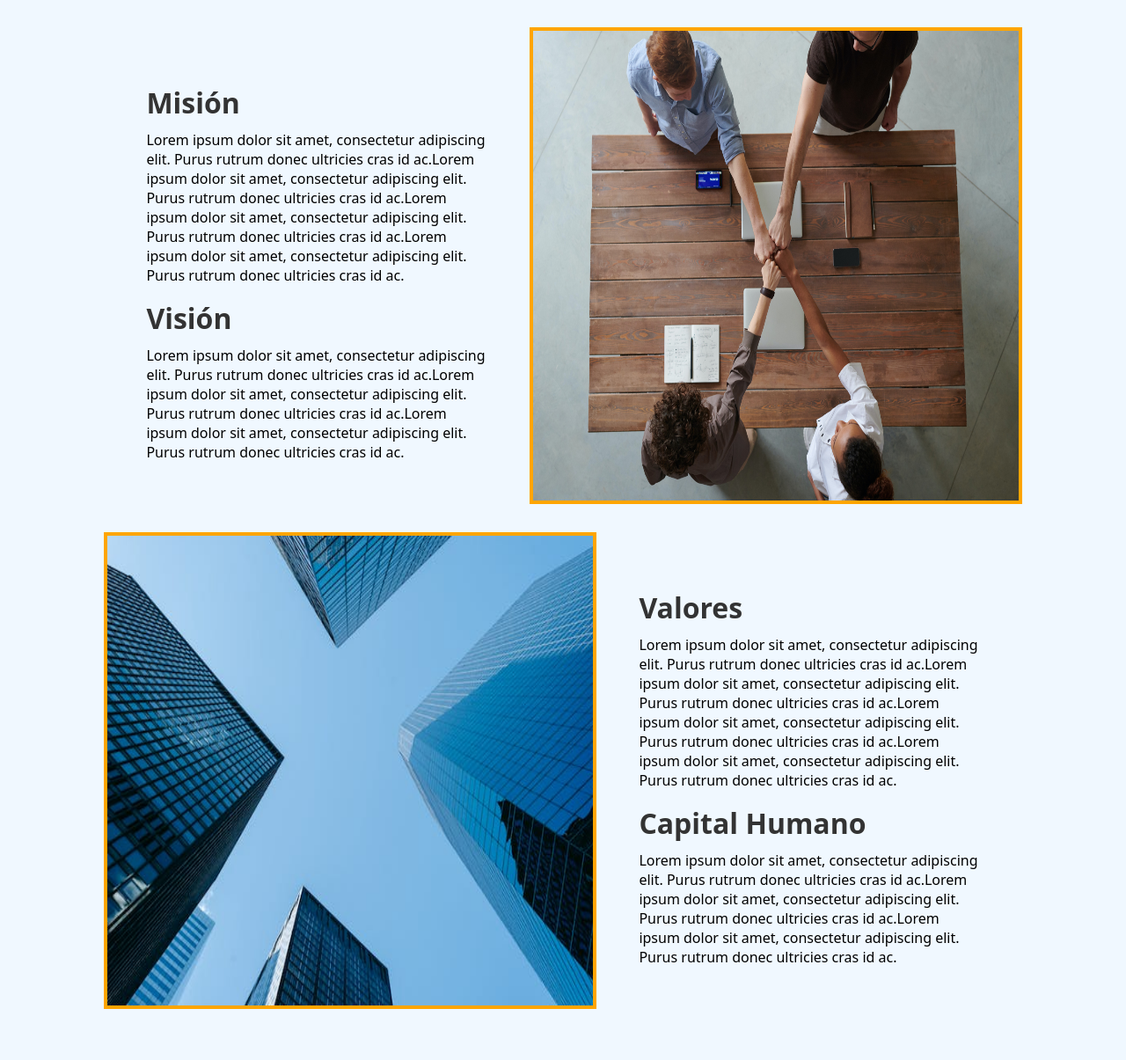
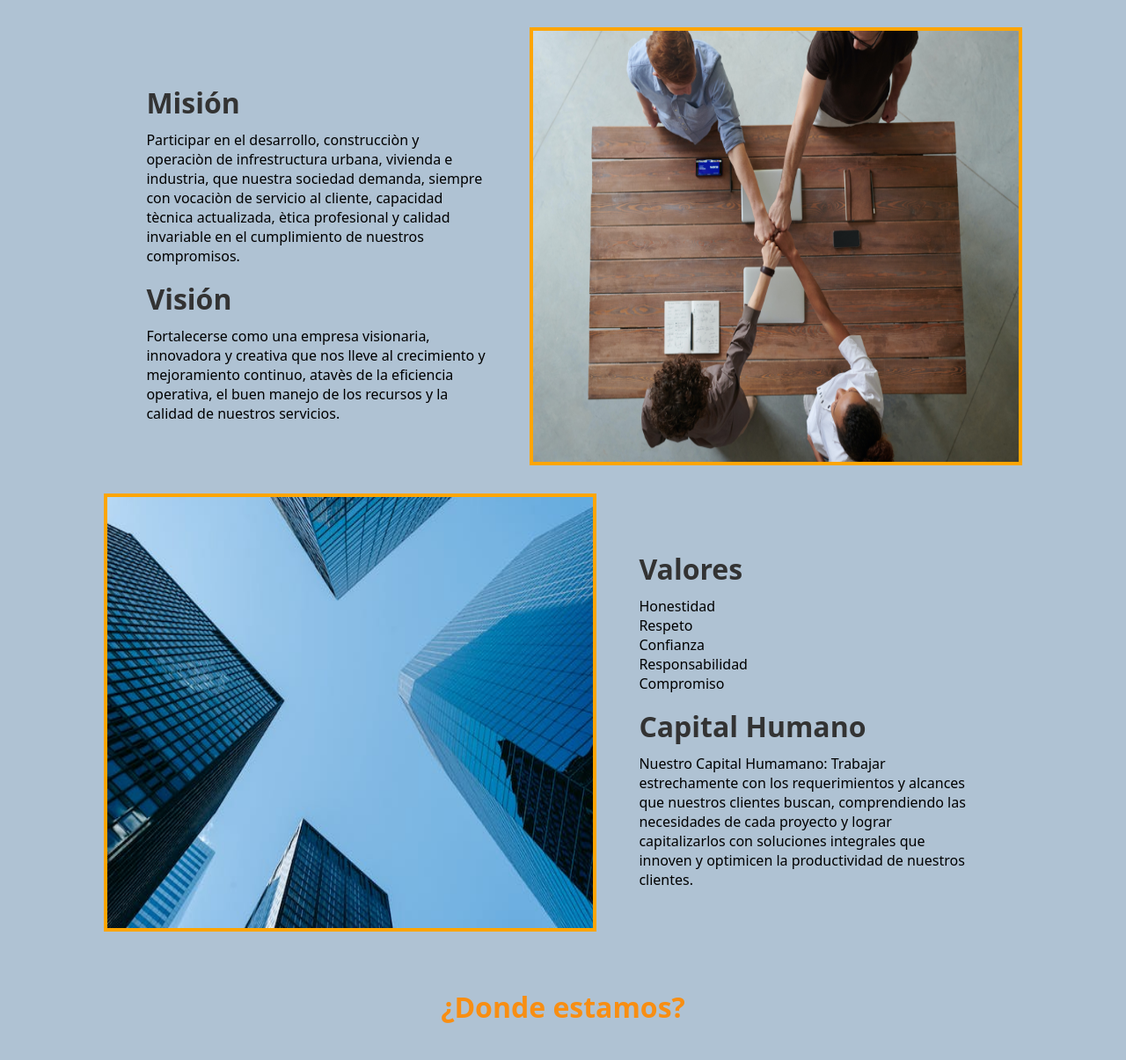
Before and after one commit to LuisAngelzzz/INSA, a PHP site: page /quienes-somos.php in a window 1280 px wide. Shown: the part 504-1709 px from the top of the page at 88% size. Run offline with PHP 8.4, Linux system fonts and the light colour scheme; some libraries are stand-ins or nearby versions.

Commit message:
Vision,mision y quite la seccion de proyectos.

```diff
--- a/css/styles.css
+++ b/css/styles.css
@@ -63,7 +63,7 @@ h1 {
 .contenedor-qsomos{
     width: 100%;
     min-height: 100vh;
-    background-color: aliceblue;
+    background-color: rgb(175, 194, 211);
     background-size: cover;
     background-position: center;
     padding: 10px 8%;
--- a/footer.php
+++ b/footer.php
@@ -33,6 +33,6 @@
 
 <div class="box__copyright">
     <hr>
-    <p>Todos los derechos reservados © 2021 <b></b></p>
+    <p>Todos los derechos reservados © 2023 <b></b></p>
 </div>
 </footer>
--- a/quienes-somos.php
+++ b/quienes-somos.php
@@ -26,7 +26,10 @@
 
                 <div class="tarjeta">
                 <h1>¿Quienes somos?</h1>
-                <p>Somos una empresa que conecta el mundo inmobiliario y financiero. Brindamos un servicio completo para la venta, compra o alquiler de bienes inmuebles. Nuestra ventaja son más de 15 años de experiencia y suelo en ubicaciones atractivas Lorem ipsum dolor sit amet, consectetur adipiscing elit. Purus rutrum donec ultricies cras id ac.</p>
+                <p>Una organizacion empresarial integrada por personas comprometidas con los principios de trabajo  en equipo,
+                    entrega y dedicaciòn total a la empresa, profesionalismo y dominio tècnico, con el objeto de proporcionar
+                    soluciones enfocadas a la construcciòn en los sectores inmobiliario, industrial, pùblico y privado.
+                </p>
                 </div>
 
             </div>
@@ -34,10 +37,15 @@
             <div class="contenedor-tarjeta">
                 <div class="tarjeta">
                     <h1>Misión</h1>
-                    <p>Lorem ipsum dolor sit amet, consectetur adipiscing elit. Purus rutrum donec ultricies cras id ac.Lorem ipsum dolor sit amet, consectetur adipiscing elit. Purus rutrum donec ultricies cras id ac.Lorem ipsum dolor sit amet, consectetur adipiscing elit. Purus rutrum donec ultricies cras id ac.Lorem ipsum dolor sit amet, consectetur adipiscing elit. Purus rutrum donec ultricies cras id ac.</p>
+                    <p>Participar en el desarrollo, construcciòn y operaciòn de infrestructura urbana, vivienda e industria, que
+                        nuestra sociedad demanda, siempre con vocaciòn de servicio al cliente, capacidad tècnica actualizada, ètica profesional y
+                        calidad invariable en el cumplimiento de nuestros compromisos.
+                    </p>
 
                     <h1>Visión</h1>
-                    <p>Lorem ipsum dolor sit amet, consectetur adipiscing elit. Purus rutrum donec ultricies cras id ac.Lorem ipsum dolor sit amet, consectetur adipiscing elit. Purus rutrum donec ultricies cras id ac.Lorem ipsum dolor sit amet, consectetur adipiscing elit. Purus rutrum donec ultricies cras id ac.</p>
+                    <p>Fortalecerse como una empresa visionaria, innovadora y creativa que nos lleve al crecimiento y mejoramiento continuo,
+                        atavès de la eficiencia operativa, el buen manejo de los recursos y la calidad de nuestros servicios.
+                    </p>
                 </div>
                 <img src="img/mision.jpg" alt="quienes somos">
 
@@ -47,10 +55,17 @@
                 <img src="img/vision.jpeg" alt="quienes somos">
                 <div class="tarjeta">
                     <h1>Valores</h1>
-                    <p>Lorem ipsum dolor sit amet, consectetur adipiscing elit. Purus rutrum donec ultricies cras id ac.Lorem ipsum dolor sit amet, consectetur adipiscing elit. Purus rutrum donec ultricies cras id ac.Lorem ipsum dolor sit amet, consectetur adipiscing elit. Purus rutrum donec ultricies cras id ac.Lorem ipsum dolor sit amet, consectetur adipiscing elit. Purus rutrum donec ultricies cras id ac.</p>
+                    <p>Honestidad</p>
+                    <p>Respeto</p>
+                    <p>Confianza</p>
+                    <p>Responsabilidad</p>
+                    <p>Compromiso</p>
 
                     <h1>Capital Humano</h1>
-                    <p>Lorem ipsum dolor sit amet, consectetur adipiscing elit. Purus rutrum donec ultricies cras id ac.Lorem ipsum dolor sit amet, consectetur adipiscing elit. Purus rutrum donec ultricies cras id ac.Lorem ipsum dolor sit amet, consectetur adipiscing elit. Purus rutrum donec ultricies cras id ac.</p>
+                    <p> Nuestro Capital Humamano: Trabajar estrechamente con los requerimientos y alcances que nuestros clientes buscan,
+                        comprendiendo las necesidades de cada proyecto y lograr capitalizarlos con soluciones integrales que innoven y optimicen la
+                        productividad de nuestros clientes.
+                    </p>
                 </div>
 
             </div>
@@ -64,36 +79,6 @@
 
         </section>
 
-        <section>
-            <div class="contenedor-tarjeta">
-                <img src="img/trabajo.jpg" alt="quienes somos">
-
-                <div class="tarjeta">
-                <h1>Relación con inversionistas</h1>
-                <p>Somos una empresa que conecta el mundo inmobiliario y financiero. Brindamos un servicio completo para la venta, compra o alquiler de bienes inmuebles. Nuestra ventaja son más de 15 años de experiencia y suelo en ubicaciones atractivas Lorem ipsum dolor sit amet, consectetur adipiscing elit. Purus rutrum donec ultricies cras id ac.</p>
-                </div>
-
-            </div>
-            <div class="contenedor-tarjeta">
-                <div class="tarjeta">
-                    <h1>Direccion del proyecto</h1>
-                    <p>Lorem ipsum dolor sit amet, consectetur adipiscing elit. Purus rutrum donec ultricies cras id ac.Lorem ipsum dolor sit amet, consectetur adipiscing elit. Purus rutrum donec ultricies cras id ac.Lorem ipsum dolor sit amet, consectetur adipiscing elit. Purus rutrum donec ultricies cras id ac.Lorem ipsum dolor sit amet, consectetur adipiscing elit. Purus rutrum donec ultricies cras id ac.</p>
-
-                </div>
-                <img src="img/trabajo1.jpg" alt="quienes somos">
-
-            </div>
-            <div class="contenedor-tarjeta">
-                <img src="img/trabajo2.jpg" alt="quienes somos">
-
-                <div class="tarjeta">
-                <h1>Conoce nuestros Proyectos</h1>
-                <p>Somos una empresa que conecta el mundo inmobiliario y financiero. Brindamos un servicio completo para la venta, compra o alquiler de bienes inmuebles. Nuestra ventaja son más de 15 años de experiencia y suelo en ubicaciones atractivas Lorem ipsum dolor sit amet, consectetur adipiscing elit. Purus rutrum donec ultricies cras id ac.</p>
-                </div>
-
-            </div>
-
-        </section>
 
     </div>
     <script src="https://code.jquery.com/jquery-3.5.1.slim.min.js"></script>
```
